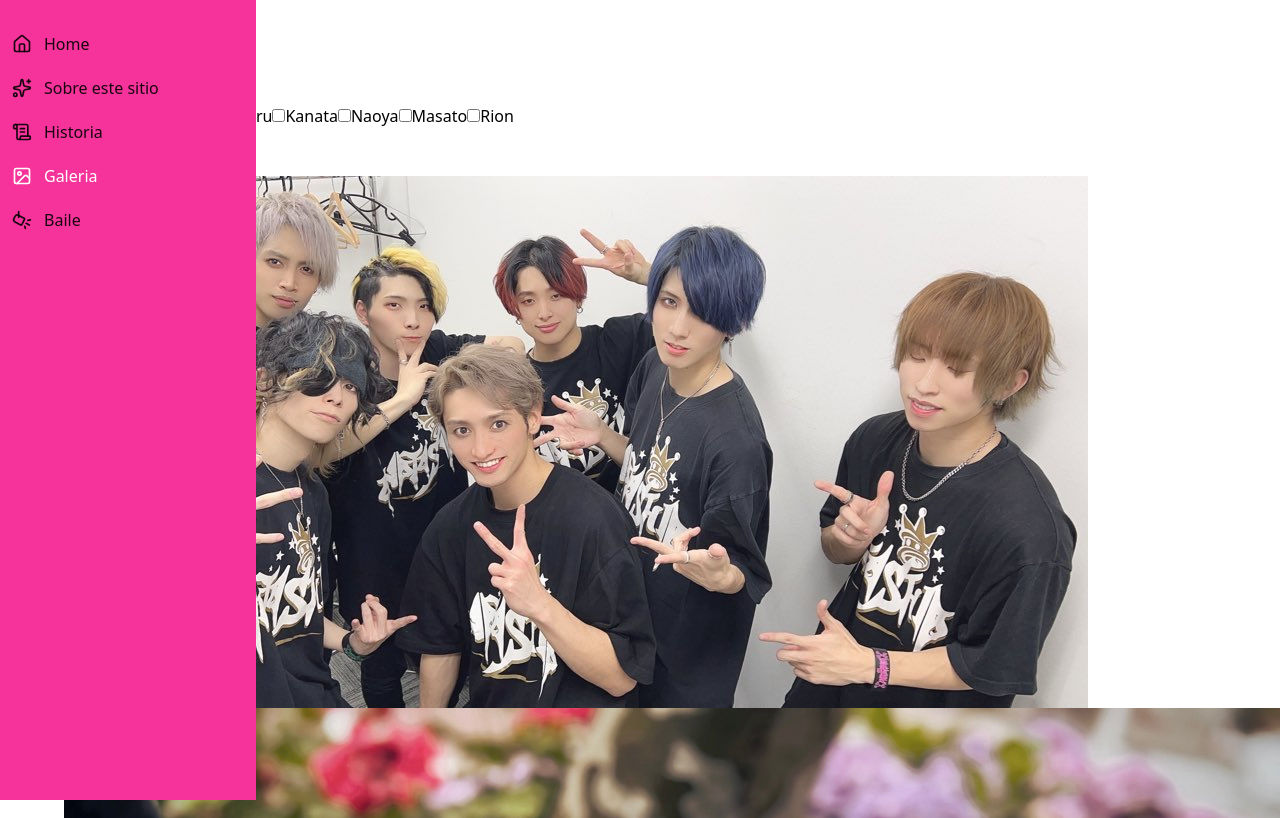
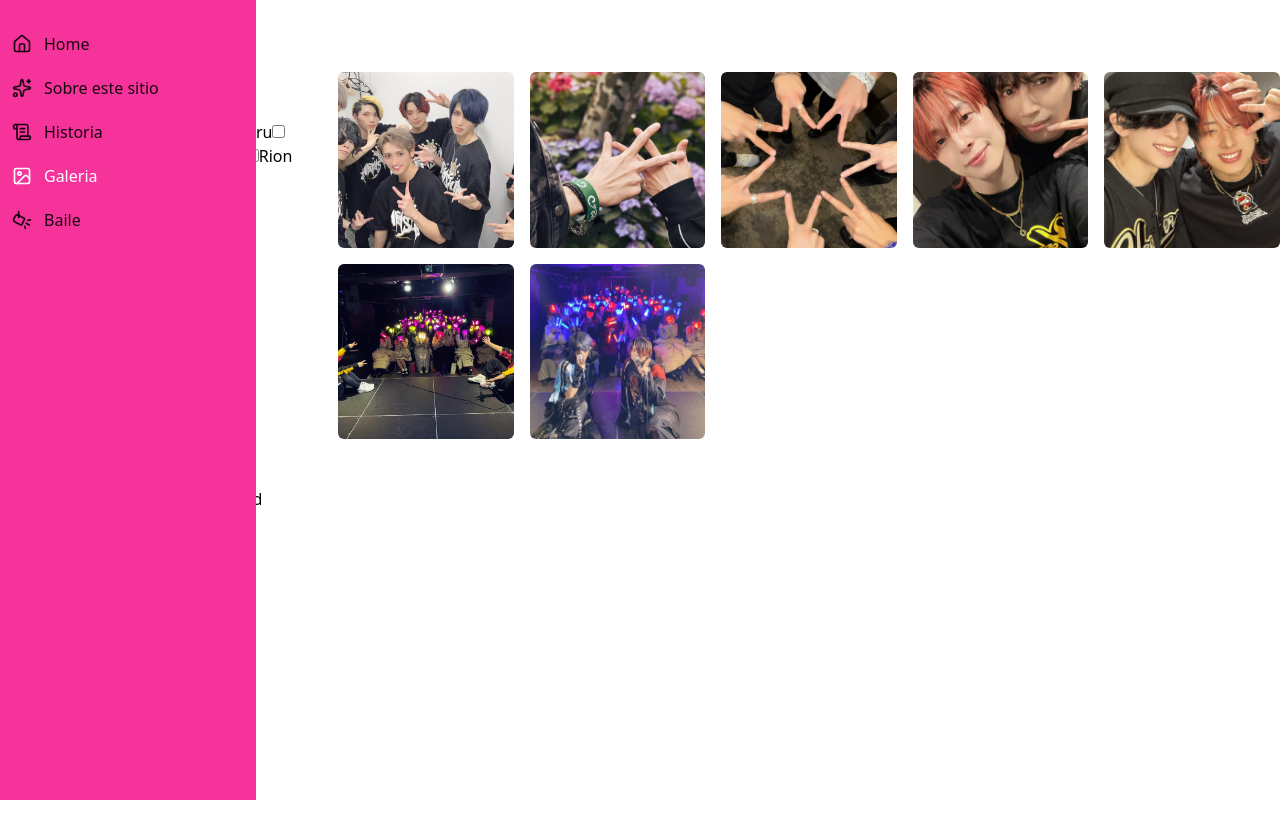
Before and after one commit to faery-cam/herrera_camila_tp2, a React (Vite) app: page /herrera_camila_tp2/galeria in a window 1280 px wide. Shown: the top 818 px of the page. Built offline with nearby package versions, Linux system fonts and the light colour scheme.

Commit message:
[STYLE] se acomodaron las galerías para que se vean como cuadrícula

```diff
--- a/src/pages/Galeria.jsx
+++ b/src/pages/Galeria.jsx
@@ -18,8 +18,10 @@ export default function Galeria() {
 
     return (
         <>
-            <h2 className="text-2xl font-bold">Galería de fotos</h2>
+            <h2 className="text-2xl font-bold mb-4">Galería de fotos</h2>
+            <div className="grid grid-cols-1 md:grid-cols-[250px_1fr] gap-6" >
 
+                <aside>
                     <FiltroSelect
                         opciones={opciones}
                         filtros={filtros}
@@ -28,12 +30,22 @@ export default function Galeria() {
                         toggleFiltro={toggleFiltro}
                         cleanFiltros={cleanFiltros}
                     />
+                </aside>
 
-            <section className="">
+                <section>
+                    <div className="grid grid-cols-2 md:grid-cols-5 gap-4">
                         {datosFiltrados.map(foto => (
-                    <img key={foto.id} src={getAsset(foto.src)} alt={foto.titulo} />
+
+                            <div key={foto.id} className="aspect-square w-full overflow-hidden rounded-md bg-gray-200">
+
+                                <img src={getAsset(foto.src)} alt={foto.titulo} className="w-full h-full object-cover" />
+                                <p>{foto.titulo}</p>
+
+                            </div>
                         ))}
+                    </div>
                 </section>
+            </div>
         </>
     )
 
--- a/src/pages/Videos.jsx
+++ b/src/pages/Videos.jsx
@@ -41,7 +41,7 @@ useEffect(() => {
                 cleanFiltros={cleanFiltros}
             />
 
-            <section className="">
+            <section className="flex justify-center md:justify-start flex-wrap gap-4">
                 {datosFiltrados.map(video => (
 
                     <div key={video.id} onClick={() => setVideoActivo(video)}>
```
Lines whose indentation alone changed are shown as unchanged.
